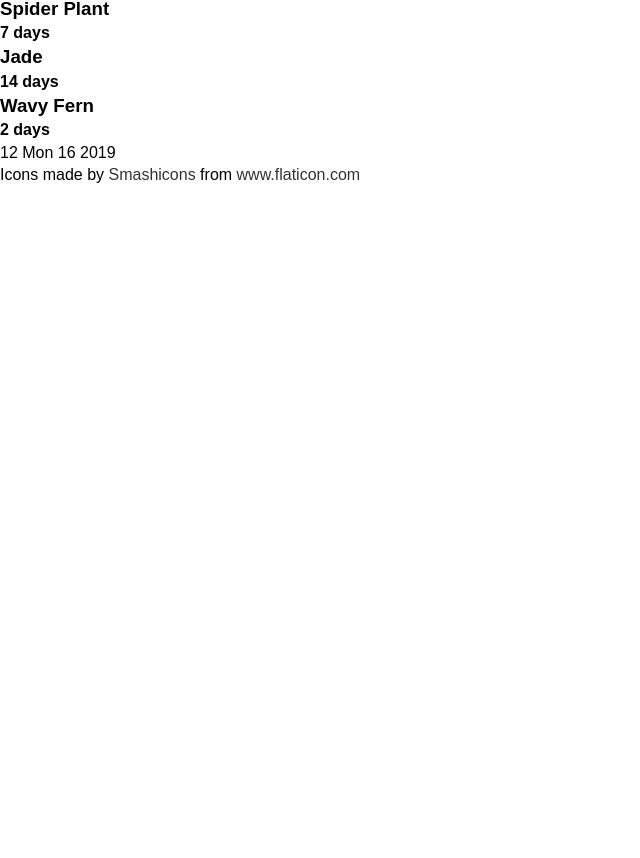
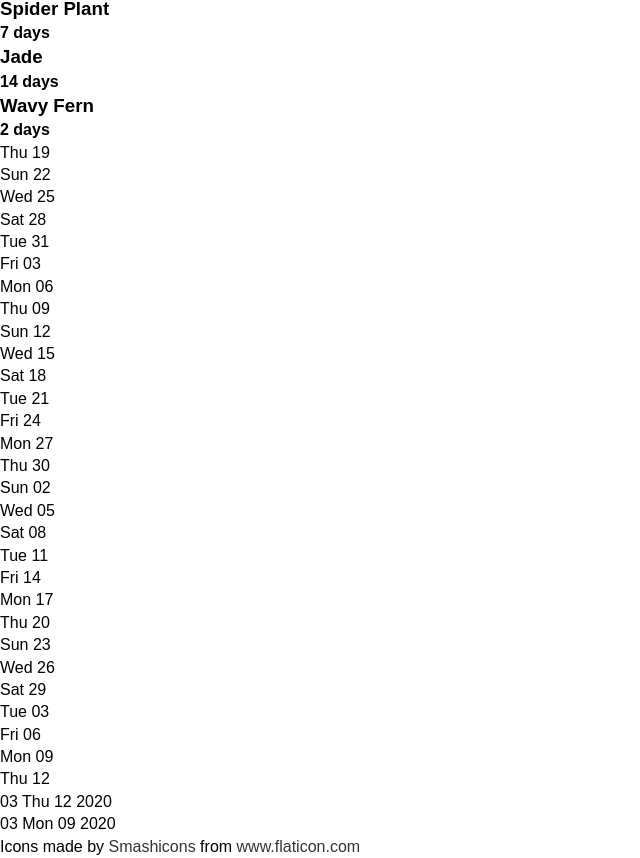
Before and after one commit to JavaOfDoom/tandelorian-watering-schedule, a React (Create React App) app: page / in a window 1280 px wide. Shown: the part 393-1251 px from the top of the page, without its empty margins (0-640 px from the left). Before the commit the page ends 800 px from the top, so only its background shows below. Built offline with nearby package versions, Linux system fonts and the light colour scheme.

Commit message:
While loop to collect dates between start and end date. Collected dates into array and displayed array of dates.

```diff
--- a/src/components/Calendar.js
+++ b/src/components/Calendar.js
@@ -1,11 +1,13 @@
 import React, { Component } from 'react'
 import moment from 'moment'
+const startDate = moment().year(2019).month(11).date(16);
+const endDate = moment(startDate).add(12, "weeks");
 
 class Calendar extends Component {
   state = {
     dateObject: moment(),
     allMonths: moment.months(),
-    startDate: moment().year(2019).month(11).date(16)
+    dayWatering: this.wateringDay
   };
 
   daysInMonth = () => {
@@ -28,15 +30,36 @@ class Calendar extends Component {
     return this.state.dateObject.format("MMMM");
   };
   startingDate = () => {
-    return this.state.startDate.format("MM ddd DD YYYY")
+    return startDate.format("MM ddd DD YYYY")
   };
+  endingDate = () => {
+    return endDate.format("MM ddd DD YYYY")
+  };
+
+  wateringDay = () => {
+    let currentWateringDay = startDate;
+    console.log(currentWateringDay.format("ddd DD"));
+    let dayToWaterList = [];
+    while (currentWateringDay.isSameOrBefore(endDate)) {
+      currentWateringDay = currentWateringDay.add(3, "days");
+      dayToWaterList.push(currentWateringDay.format("ddd DD"));
+      console.log(currentWateringDay.format("ddd DD"));
+    }
+    console.log(dayToWaterList);
+    return dayToWaterList;
+  }
+
 
 
   render() {
-
     return (
       <div>
+        <ul>{this.wateringDay().map((day, index) => (
+          <li key={index}>{day}</li>
+        ))}
+        </ul>
         <p>{this.startingDate()}</p>
+        <p>{this.endingDate()}</p>
       </div>
     );
   }
```
Also changed, not shown: public/manifest.json.
